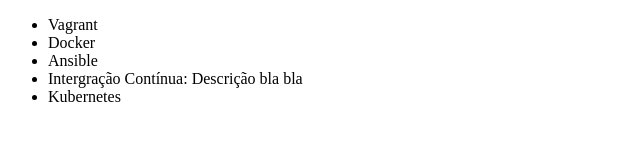
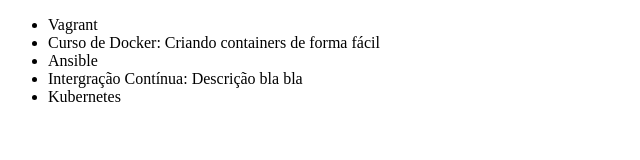
Before and after one commit to pmdpaula/cursoGitAlura, a plain HTML site: page index.html in a window 1280 px wide. Shown: the whole page, without its empty margins (0-640 px from the left). Drawn offline with Linux system fonts and the light colour scheme.

Commit message:
Alteração nome curso docker

```diff
--- a/index.html
+++ b/index.html
@@ -10,7 +10,7 @@
 <body>
   <ul>
     <li>Vagrant</li>
-    <li>Docker</li>
+    <li>Curso de Docker: Criando containers de forma fácil</li>
     <li>Ansible</li>
     <li>Intergração Contínua: Descrição bla bla</li>
     <li>Kubernetes</li>
```
